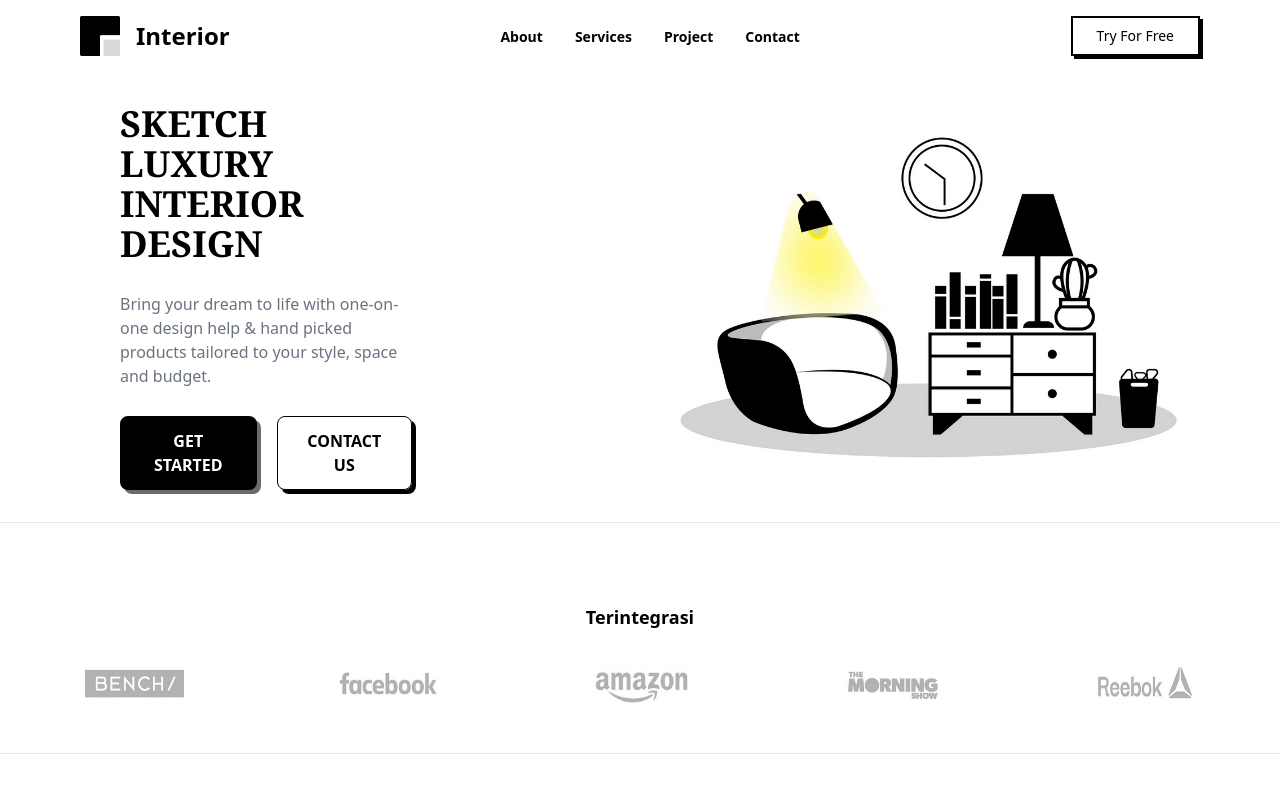
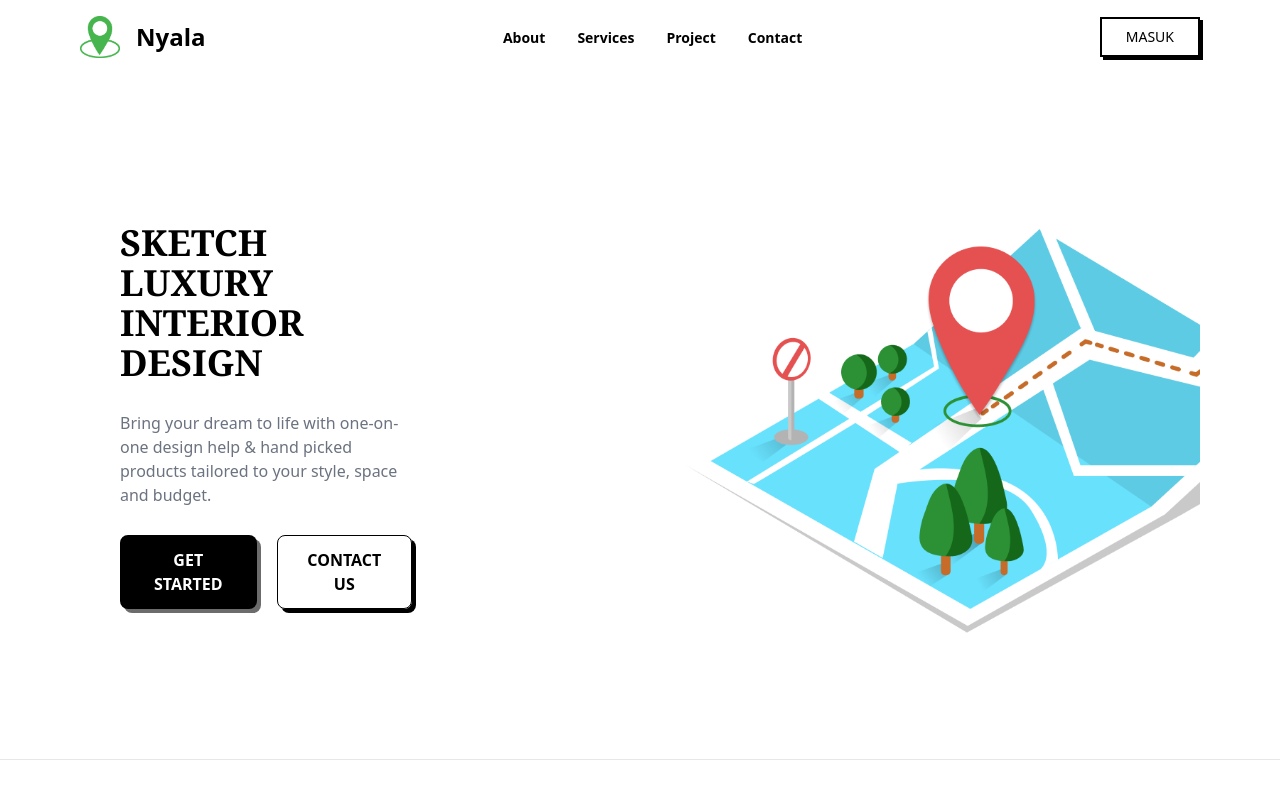
Before and after one commit to sumbangngalor/nyala, a React (Vite) app: page / in a window 1280 px wide. Shown: the top 800 px of the page. Built offline with nearby package versions, Linux system fonts and the light colour scheme.

Commit message:
first commit

```diff
--- a/src/components/fragments/navbars/Navbar.jsx
+++ b/src/components/fragments/navbars/Navbar.jsx
@@ -28,7 +28,7 @@
 );
 
 const Button = ({ children }) => (
-  <button className="px-6 py-2 font-medium border-2 text-sm border-black w-fit transition-all shadow-[3px_3px_0px_black] hover:shadow-none hover:translate-x-[3px] hover:translate-y-[3px]">
+  <button className="px-6 py-2 font-medium border-2 text-sm  border-black w-fit transition-all shadow-[3px_3px_0px_black] hover:shadow-none hover:translate-x-[3px] hover:translate-y-[3px]">
     {children}
   </button>
 );
--- a/src/components/layouts/NavLayout.jsx
+++ b/src/components/layouts/NavLayout.jsx
@@ -7,7 +7,7 @@
   return (
     <>
       <Navbar>
-        <Navbar.Logo img={logo} text="Interior" />
+        <Navbar.Logo img={logo} text="Nyala" />
         <Navbar.NavData>
           {navbarData.map(({ id, title, link }) => (
             <a key={id} href={link} className="mx-4 text-sm font-semibold">
@@ -15,7 +15,7 @@
             </a>
           ))}
         </Navbar.NavData>
-        <Navbar.Button>Try For Free</Navbar.Button>
+        <Navbar.Button>MASUK</Navbar.Button>
       </Navbar>
     </>
   );
```
Also changed, not shown: src/assets/heroImage.png, src/assets/logo.png.
